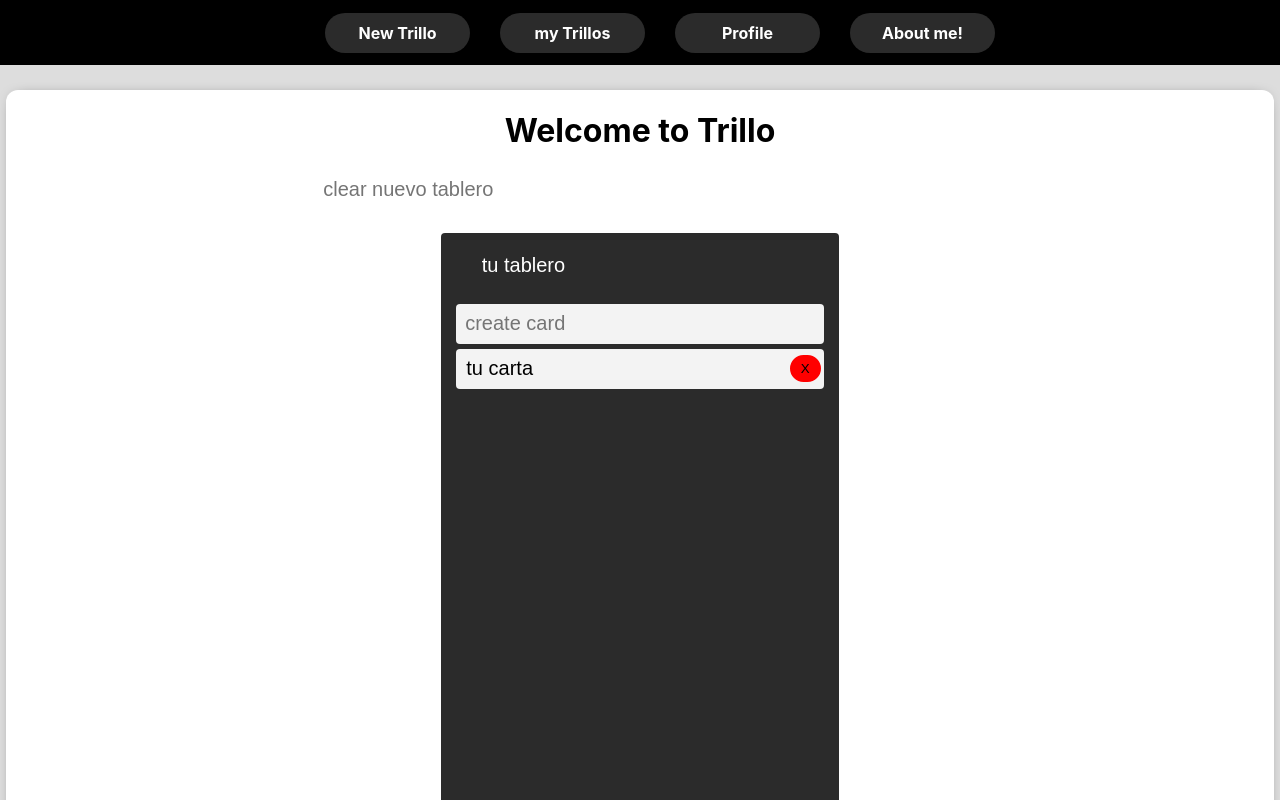
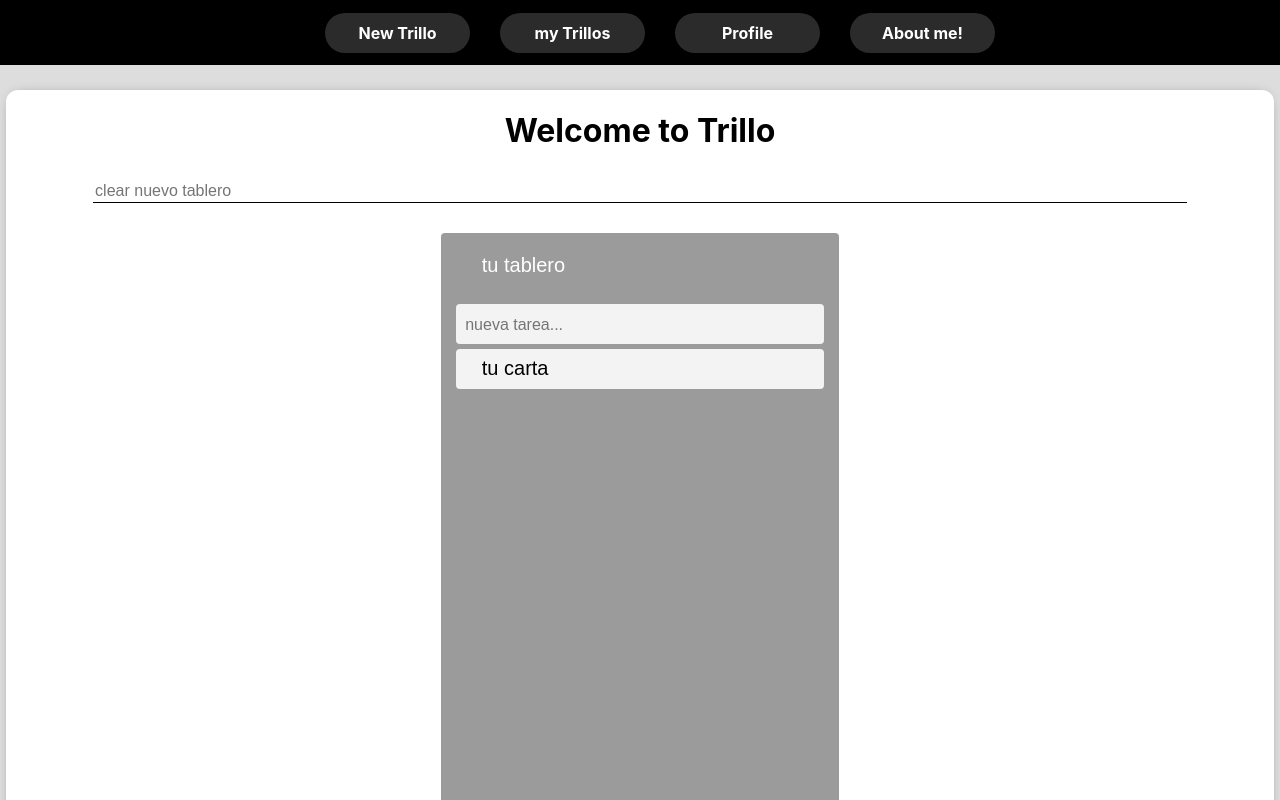
Before and after one commit to tomaspizarro15/typescript-trelloish, a React (Create React App) app: page / in a window 1280 px wide. Shown: the top 800 px of the page. Built offline with nearby package versions, Linux system fonts and the light colour scheme.

Commit message:
Creacion de tableros y cartas terminadas

```diff
--- a/src/App.tsx
+++ b/src/App.tsx
@@ -7,11 +7,6 @@ import Header from './components/static/header/header';
 function App() {
 
   const [header , setHeader] = useState({ title: "Trillo", links: [{ id: 0, label: "New Trillo" }, { id: 1, label: "my Trillos" } , { id: 2, label: "Profile" } , {id : 3 , label :"About me!"}] })
-
-  useEffect(() => {
-    console.log("Render")
-  })
-
   return (
     <div className="App" onScroll={() => {console.log("Scrolling?")}}>
       <Header title="my header" links={header.links} />
--- a/src/components/routes/card.tsx
+++ b/src/components/routes/card.tsx
@@ -10,8 +10,8 @@ interface CardInterface {
 const Card = (props : CardInterface) => {
     return(
         <div draggable="true" key={props.key} id={props.id} className="flex_ccr card">
-                <input className="board_label black" value={props.label} onChange={props.onChange}/>
-                <button className="card_delete">X</button>
+                <input className="board_label black" value={props.label} onChange={props.onChange} placeholder="dale bro ponele un nombre a la tarea..."/>
+                {/* <button className="card_delete">X</button> */}
         </div>
     )
 }
--- a/src/components/routes/main.css
+++ b/src/components/routes/main.css
@@ -13,7 +13,7 @@
     min-height: 40rem;
     margin: 25px;
     padding: 15px;
-    background-color: #2b2b2b;
+    background-color: #9b9b9b;
     border-radius: 4px;
 }
 .board_label.short {
@@ -27,8 +27,13 @@
     border: none;
     border-bottom: 1px solid transparent;
     outline: none;
+    margin: 5px;
+}
+.board_label:hover {
 
-    margin: 5px;
+}
+input::placeholder {
+    font-size: 16px;
 }
 .board_label_active {
     width: 95%;
@@ -44,7 +49,17 @@
 
 }
 .board_label:focus {
-    border-bottom: 1px solid gray;
+    border-bottom: 1px solid black;
+}
+.new_board__label {
+    width: 86%;
+    font-size: 20px;
+    color: #2b2b2b;
+    background-color: transparent;
+    border: none;
+    outline: none;
+    margin: 5px;
+    border-bottom: 1px solid black;
 }
 .card_list {
     margin: 15px 0 0 0;
@@ -58,6 +73,14 @@
     background-color: #f3f3f3;
     margin: 5px 0 5px 0;
     border-radius: 4px;
+    transition: all 250ms ease-in-out;
+
+}
+.card:hover {
+    box-shadow: 0px 0px 15px -7px;
+    transform: translateX(10px);
+    transition: all 250ms ease-in-out;
+
 }
 .card:focus {
     background-color: red;
--- a/src/components/routes/main.tsx
+++ b/src/components/routes/main.tsx
@@ -21,7 +21,11 @@ const Boards = (props: Object) => {
             setInput("")
         }
     }
-
+    const changeInputBoard = (e: React.FormEvent<HTMLInputElement>, index: number) => {
+        const newBoards = [...boards];
+        newBoards[index].label = e.currentTarget.value;
+        setBoards([...newBoards])
+    }
     const changeInputCard = (e: React.FormEvent<HTMLInputElement>, index: number) => {
         const newBoards = [...boards];
         newBoards[index].newCard = e.currentTarget.value;
@@ -35,6 +39,14 @@ const Boards = (props: Object) => {
             setBoards([...newBoards])
         }
     }
+    const changeCardLabel = (e: React.FormEvent<HTMLInputElement>, boardIndex: number, cardIndex: number) => {
+        const newBoards = [...boards];
+        newBoards[boardIndex].cards[cardIndex].label = e.currentTarget.value;
+        setBoards([...newBoards])
+    }
+
+    //Drag and Drop funcionalidad.
+
 
     return (
         <div className="main_container">
@@ -42,7 +54,7 @@ const Boards = (props: Object) => {
             <input
                 value={input}
                 onChange={(e) => { changeInputValue(e) }}
-                className="board_label short black"
+                className="new_board__label"
                 onKeyUp={(e) => { newBoardInput(e) }}
                 placeholder="clear nuevo tablero"
             />
@@ -50,23 +62,23 @@ const Boards = (props: Object) => {
                 {boards.map((el, i) => {
                     return (
                         <li className="flex_ctc board" key={el.key} >
-                            <input className="board_label" value={el.label}></input>
+                            <input className="board_label" value={el.label} onChange={(e) => {changeInputBoard(e , i)}}></input>
                             <ul className="card_list">
                                 <div className="flex_ccc card">
                                     <input
                                         className="board_label_active"
-                                        placeholder="create card"
+                                        placeholder="nueva tarea..."
                                         onChange={(e) => { changeInputCard(e, i) }}
                                         value={el.newCard}
                                         onKeyUp={(e) => { createCard(e, i) }} />
                                 </div>
-                                {el.cards.map((card, i) => {
+                                {el.cards.map((card, j) => {
                                     return (
                                         <Card
                                             key={card.key}
                                             id={card.id}
                                             label={card.label}
-                                            onChange={(e: any) => changeInputCard(e, i)}
+                                            onChange={(e: any) =>{ changeCardLabel(e, i, j)}}
                                         />
                                     )
                                 })}
```
